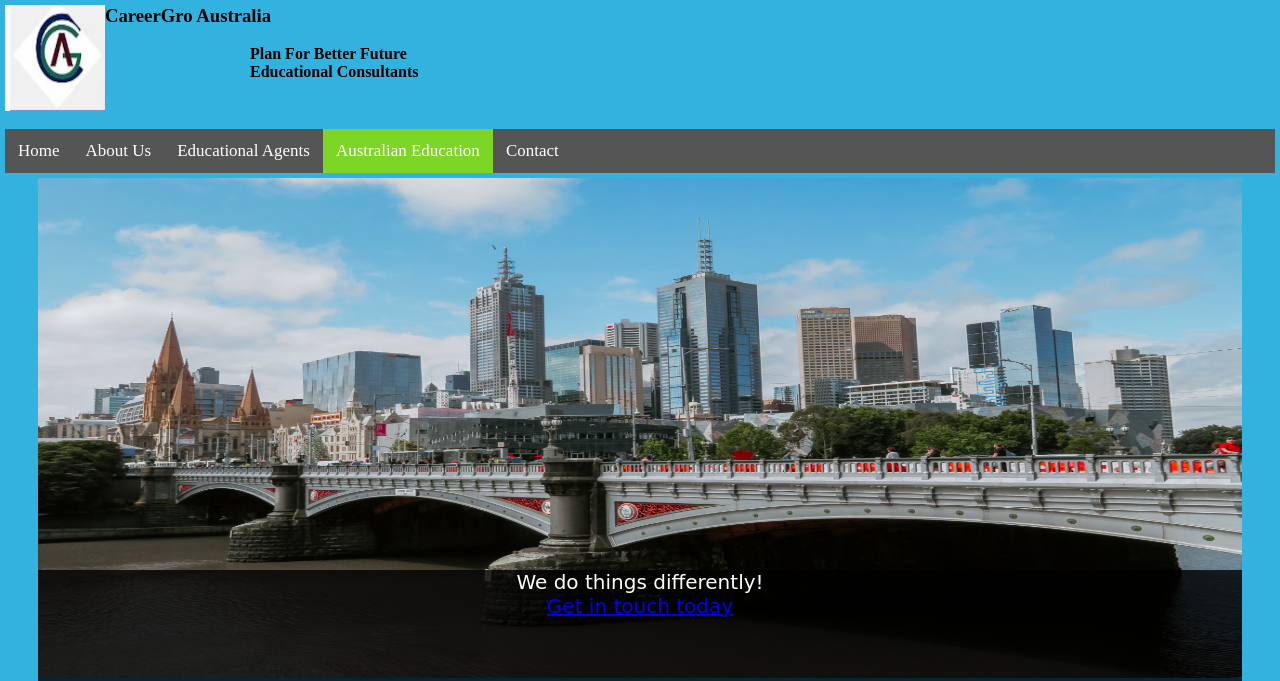
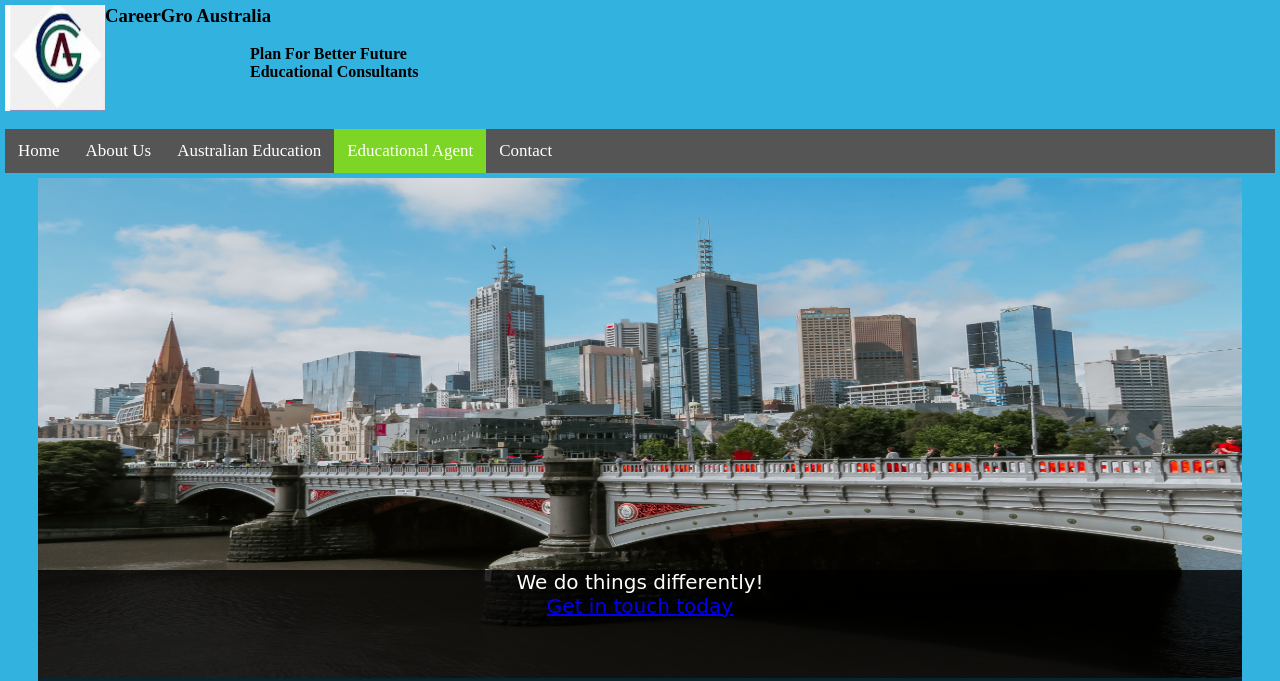
Before and after one commit to 30370657/project2, a PHP site: page /ea in a window 1280 px wide. Shown: the top 681 px of the page. Run offline with PHP 8.4, Linux system fonts and the light colour scheme.

Commit message:
href_link correction

```diff
--- a/ae.php
+++ b/ae.php
@@ -22,8 +22,8 @@
         <nav>
             <a href="index.php">Home</a>
             <a href="about.php">About Us</a>
-            <a class="active" href="ae.php">Educational Agents</a>
-            <a href="ea.php">Australian Education</a>
+            <a class="active" href="ae.php">Australian Education</a>
+            <a href="ea.php">Educational Agent</a>
             <a href="contact.php">Contact</a>
         </nav>
 
--- a/ea.php
+++ b/ea.php
@@ -22,8 +22,8 @@
         <nav>
             <a href="index.php">Home</a>
             <a href="about.php">About Us</a>
-            <a href="ae.php">Educational Agents</a>
-            <a class="active" href="ea.php">Australian Education</a>
+            <a href="ae.php">Australian Education</a>
+            <a class="active" href="ea.php">Educational Agent</a>
             <a href="contact.php">Contact</a>
         </nav>
 
```
